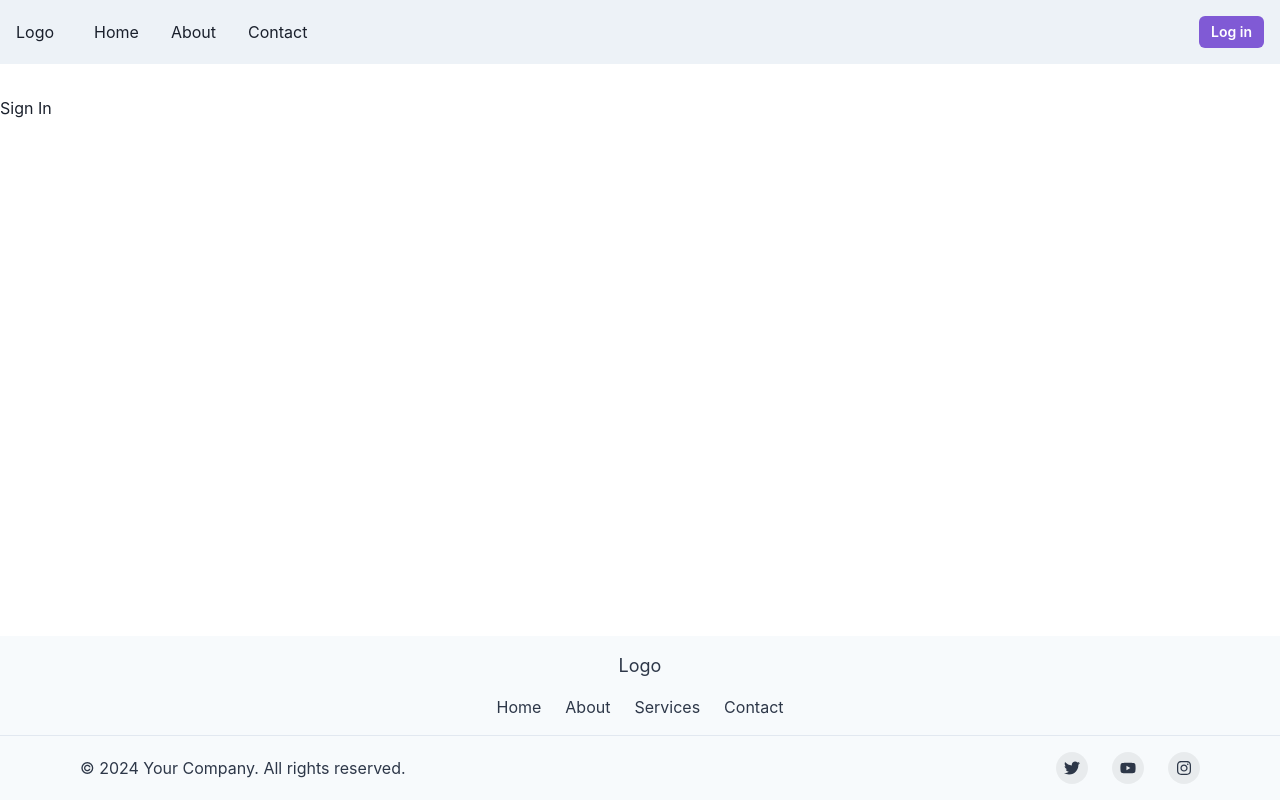
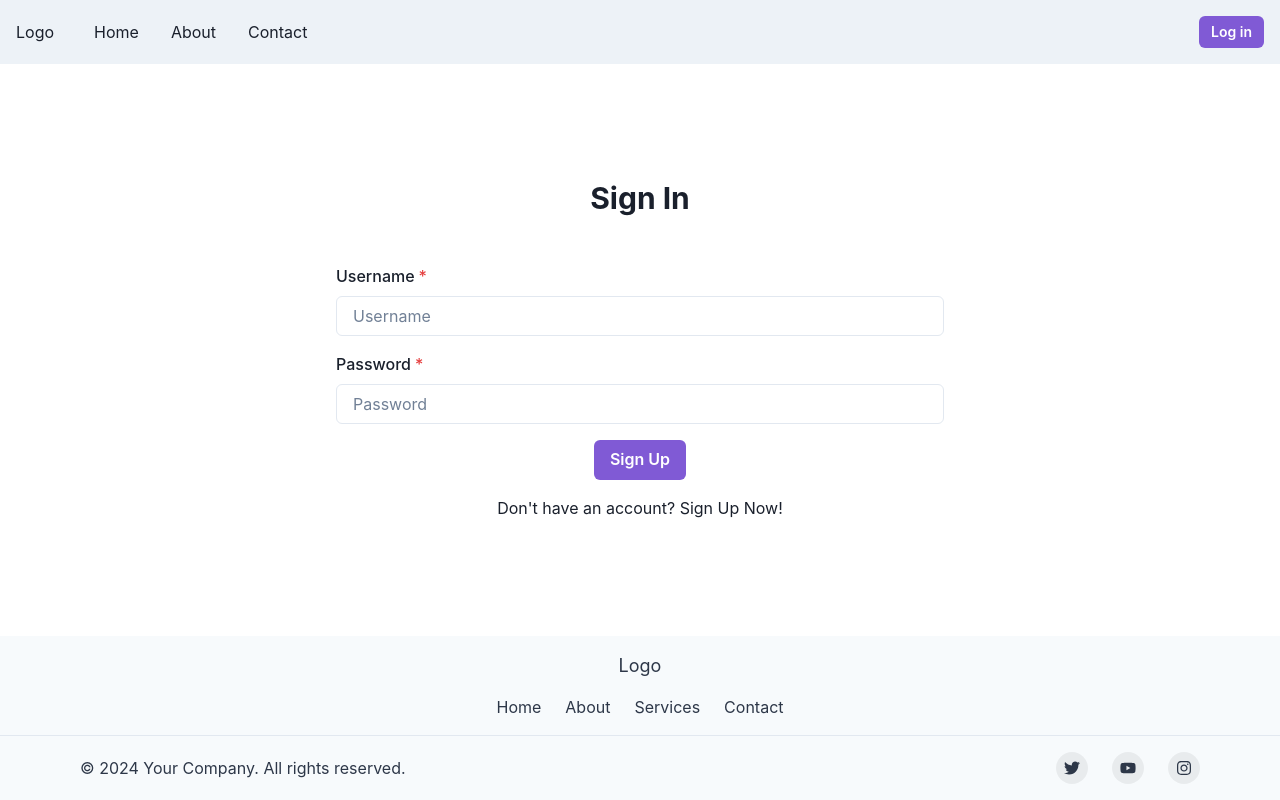
Before and after one commit to Tragicboyjay/grouped, a React (Vite) app in the folder client/: page /sign_in in a window 1280 px wide. Built offline with nearby package versions, Linux system fonts and the light colour scheme.

Commit message:
created sign in page

```diff
--- a/client/package.json
+++ b/client/package.json
@@ -18,6 +18,7 @@
     "framer-motion": "^11.3.2",
     "react": "^18.3.1",
     "react-dom": "^18.3.1",
+    "react-helmet": "^6.1.0",
     "react-icons": "^5.2.1",
     "react-router-dom": "^6.25.1",
     "socket-io": "^1.0.0"
--- a/client/src/components/Navbar.tsx
+++ b/client/src/components/Navbar.tsx
@@ -52,6 +52,7 @@ const NavBar: React.FC = () => {
         />
         <HStack spacing={8} alignItems={'center'}>
           <Box
+            onClick={() => navigate("/")}
             cursor="pointer"
           >Logo</Box>
           <HStack
--- /dev/null
+++ b/client/src/interfaces/ISignInUser.ts
@@ -0,0 +1,4 @@
+export interface ISignInUser {
+    username: string;
+    password: string
+}
--- a/client/src/pages/NotFound.tsx
+++ b/client/src/pages/NotFound.tsx
@@ -20,10 +20,11 @@ const NotFound = () => {
             direction="column"
             gap="1rem"
         >
-            <Image src={PageNotFound} alt="Page Not Found svg" boxSize="xs" />
+            <Image src={PageNotFound} alt="Page Not Found svg" boxSize="xs"/>
             <Heading size="lg">Uh-oh! We can’t find the page you’re looking for.</Heading>
             <Flex
                 gap="1rem"
+                mb="1rem"
             >
                 <Button
 
--- a/client/src/pages/SignIn.tsx
+++ b/client/src/pages/SignIn.tsx
@@ -1,8 +1,165 @@
+import {
+    Heading,
+    Flex,
+    Input,
+    Button,
+    FormControl,
+    FormLabel,
+    Link as ChakraLink,
+    Text,
+    useToast,
+} from "@chakra-ui/react";
+import { useState } from "react";
+import { Link } from "react-router-dom";
+import { ISignInUser } from "../interfaces/ISignInUser";
+
 const SignIn = () => {
+    const toast = useToast();
+
+    const [ usernameInput, setUsernameInput ] = useState<string | null>(null);
+    const [ passwordInput, setPasswordInput ] = useState<string | null>(null);
+
+
+    const [ signInError, setSignInError ] = useState<string | null>(null);
+
+    const handleUsernameInputChange = (event: React.ChangeEvent<HTMLInputElement>) => {
+        setUsernameInput(event.target.value);
+    }
+    const handlePasswordInputChange = (event: React.ChangeEvent<HTMLInputElement>) => {
+        setPasswordInput(event.target.value);
+    }
+
+    const handleSignUp = async (event: React.FormEvent<HTMLFormElement>) => {
+        event.preventDefault();
+
+        setSignInError(null);
+
+        try {
+            if (!usernameInput || !passwordInput) {
+                throw new Error("All Fields Must be filled out.")
+            }
+
+            const authUser:ISignInUser = {
+                username: usernameInput.toLowerCase(),
+                password: passwordInput
+            }
+
+            const response = await fetch("http://localhost:8120/auth/authenticate", {
+                method: 'POST',
+                headers: {
+                    'Content-Type': 'application/json'
+                },
+                body: JSON.stringify(authUser)
+            });
+
+            if (!response.ok) {
+                const data = await response.json();
+                throw new Error(data.message);
+            }
+
+            const data = await response.json();
+
+            // handle user context
+
+            toast({
+                title: data.message,
+                status: 'success',
+                duration: 3000,
+                isClosable: true,
+                position: "top",
+            })
+
+            setUsernameInput(null);
+            setPasswordInput(null);
+        } catch (error) {
+            if (error instanceof Error) {
+                setSignInError(error.message);
+                toast({
+                    title: 'Error',
+                    description: error.message,
+                    status: 'error',
+                    duration: 3000,
+                    isClosable: true,
+                    position: "top",
+                })
+
+            } else {
+                setSignInError('An unknown error occurred.');
+            }
+
+
+        }
+
+
+
+    }
+
     return (
-        <>
-            <h1>Sign In</h1>
-        </>
+        <Flex
+            width="100%"
+            height="100%"
+            align="center"
+            justify="center"
+        >
+            <Flex
+                width="100%"
+                px="2rem"
+                direction="column"
+                gap="2rem"
+                alignItems="center"
+                justifyContent="center"
+
+            >
+                <Heading size="lg">Sign In</Heading>
+
+                    <form style={{width: "50%", minWidth: "250px"}} onSubmit={e => handleSignUp(e)}>
+                        <Text textAlign="center" color='red' mb="1rem">{signInError}</Text>
+
+                        <FormControl
+                            isRequired
+                            mb="1rem"
+                        >
+                            <FormLabel>Username</FormLabel>
+                            <Input
+                                placeholder="Username"
+                                value={!usernameInput ? "" : usernameInput}
+                                onChange={handleUsernameInputChange}
+                            />
+                        </FormControl>
+
+                        <FormControl
+                            isRequired
+                            mb="1rem"
+                        >
+                            <FormLabel>Password</FormLabel>
+                            <Input
+                                type="password"
+                                placeholder="Password"
+                                value={!passwordInput? "" : passwordInput}
+                                onChange={handlePasswordInputChange}
+                            />
+                        </FormControl>
+
+
+                        <Flex
+                            mb='1REM'
+                            justifyContent="center"
+                        >
+                            <Button
+                                colorScheme="purple"
+                                type="submit"
+                            >Sign Up</Button>
+                        </Flex>
+
+                        <Text textAlign="center">Don't have an account? <ChakraLink _hover={{color: "purple"}} as={Link} to="/sign_up">Sign Up Now!</ChakraLink></Text>
+
+                    </form>
+
+
+
+
+            </Flex>
+        </Flex>
     );
 }
 
--- a/client/src/pages/SignUp.tsx
+++ b/client/src/pages/SignUp.tsx
@@ -10,7 +10,6 @@ import {
     useToast,
 } from "@chakra-ui/react";
 import { useState } from "react";
-// import { useNavigate } from "react-router-dom";
 import { Link } from "react-router-dom";
 import { ISignUpUser } from "../interfaces/ISignUpUser";
 
@@ -80,6 +79,7 @@ const SignUp = () => {
                 status: 'success',
                 duration: 3000,
                 isClosable: true,
+                position: "top",
             })
 
             setUsernameInput(null);
@@ -92,18 +92,20 @@ const SignUp = () => {
         } catch (error) {
             if (error instanceof Error) {
                 setSignUpError(error.message);
+                toast({
+                    title: 'Error',
+                    description: error.message,
+                    status: 'error',
+                    duration: 3000,
+                    isClosable: true,
+                    position: "top",
+                })
 
             } else {
                 setSignUpError('An unknown error occurred.');
             }
 
-            toast({
-                title: 'Error',
-                description: signUpError,
-                status: 'error',
-                duration: 3000,
-                isClosable: true,
-            })
+
         }
 
 
```
Also changed, not shown: client/src/interfaces/IUser.ts (added, +7 -0 lines), client/src/context/authContext.ts (added), 1 other file (tests, documents, lock files or other folders).
